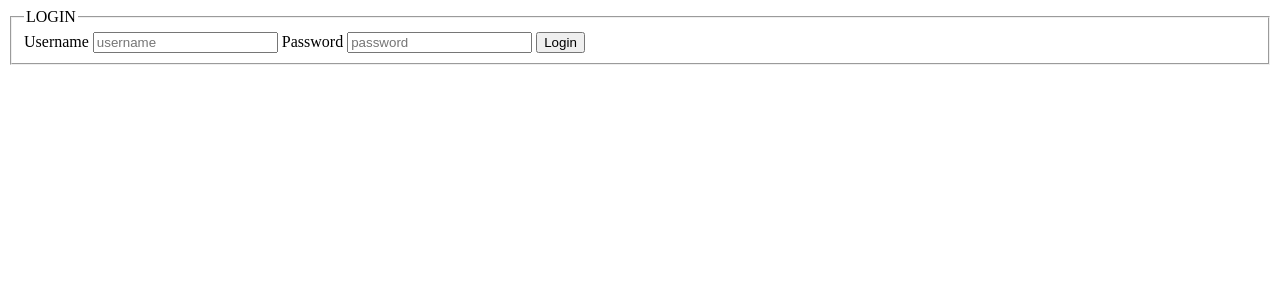
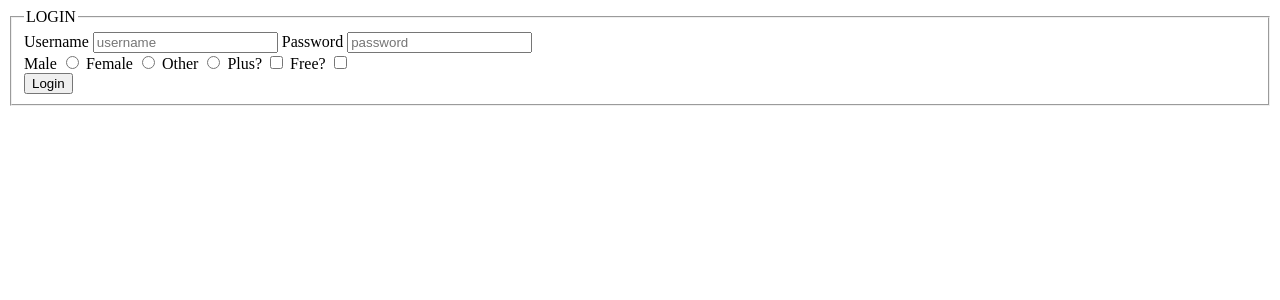
Before and after one commit to MarcoAntonino/Corso-PHP-ITS-Piemonte, a PHP site: page /Prove/PHP/login.php in a window 1280 px wide. Shown: the top 300 px of the page. Run offline with PHP 8.4, Linux system fonts and the light colour scheme.

Commit message:
lavorato un po con i bottoni

```diff
--- a/Prove/PHP/login.php
+++ b/Prove/PHP/login.php
@@ -14,6 +14,19 @@
 
         <label for="password">Password</label>
         <input type="password" name="password" placeholder="password">
+        <br>
+        <label for="male">Male</label>
+        <input type="radio" name="sex" value="male">
+        <label for="male">Female</label>
+        <input type="radio" name="sex" value="female">
+        <label for="male">Other</label>
+        <input type="radio" name="sex" value="other">
+        <label for="plus">Plus?</label>
+        <input type="checkbox" name="account" value="plus">
+        <label for="plus">Free?</label>
+        <input type="checkbox" name="account" value="free">
+
+        <br>
 
         <input type="submit" value="Login">
       </fieldset>
```
Also changed, not shown: Prove/PHP/welcome.php (+10 -1 lines).
